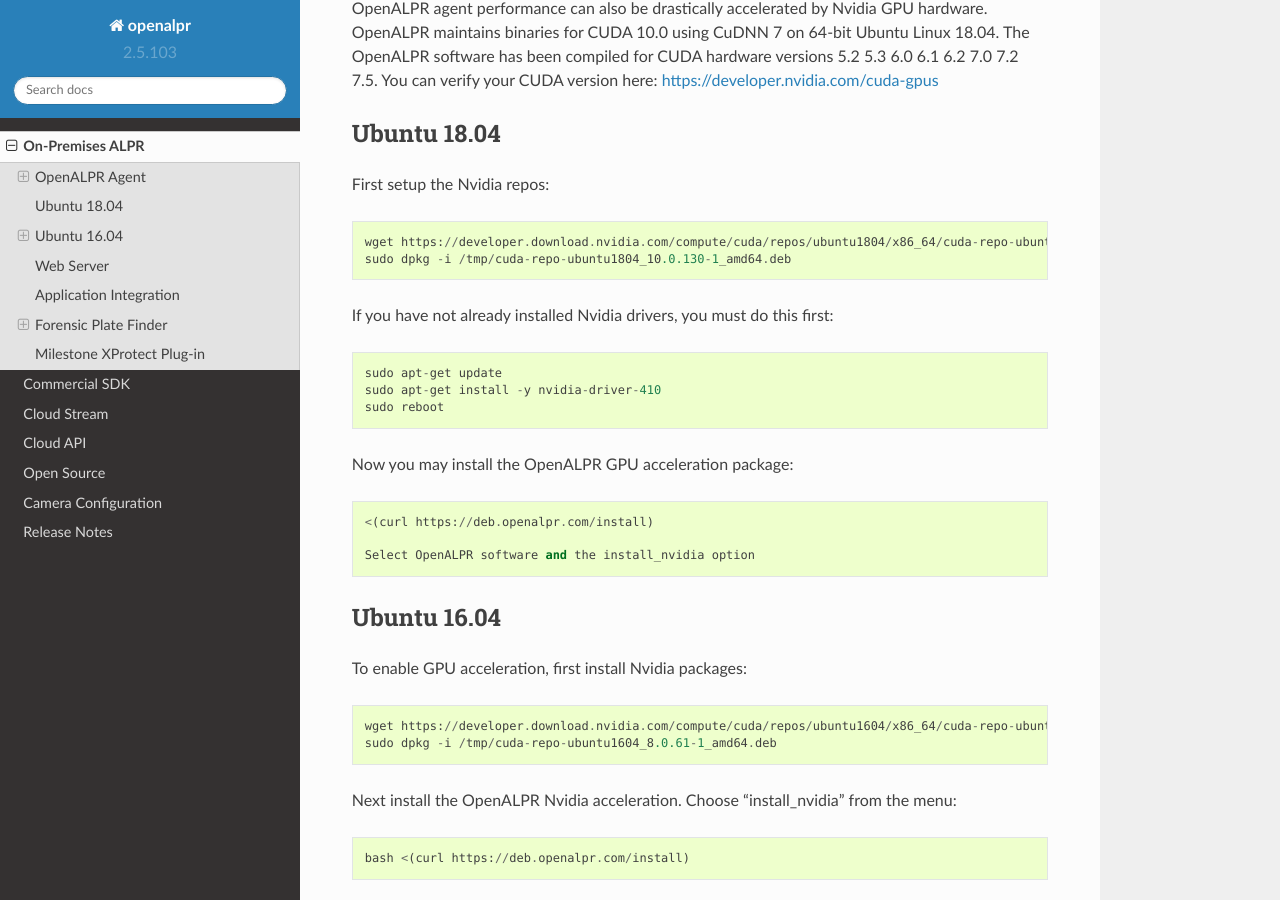
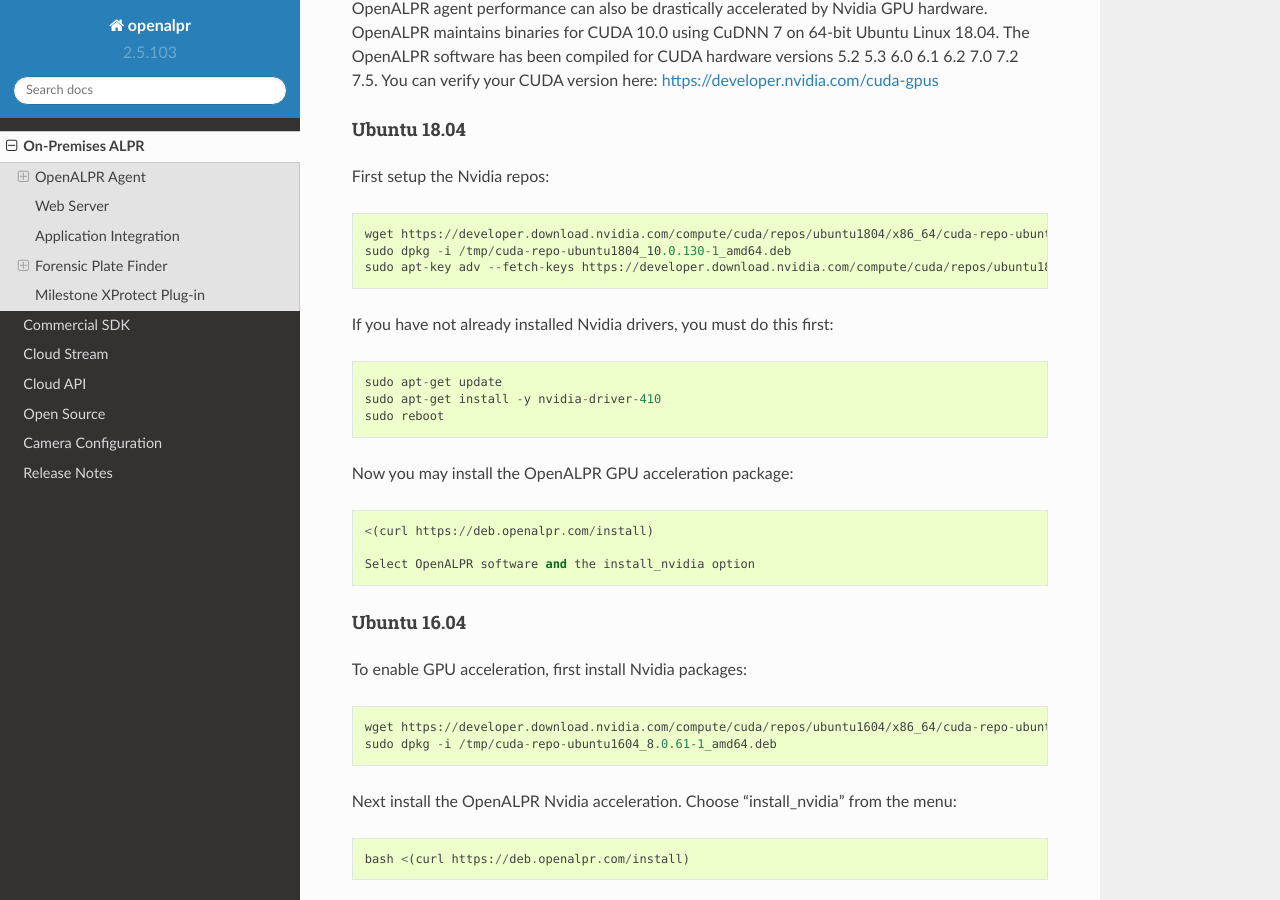
Before and after one commit to openalpr/doc, a Sphinx documentation site: the page built from source/on_premises.rst, in a window 1280 px wide and 900 px high, scrolled down 1087 px. Built offline with Sphinx 7.4.7 and the Read the Docs theme 2.0.0, drawn with Linux system fonts in a browser that asks for light colours.

Commit message:
Add apt key

```diff
--- a/source/on_premises.rst
+++ b/source/on_premises.rst
@@ -35,12 +35,13 @@
 OpenALPR agent performance can also be drastically accelerated by Nvidia GPU hardware.  OpenALPR maintains binaries for CUDA 10.0 using CuDNN 7 on 64-bit Ubuntu Linux 18.04.  The OpenALPR software has been compiled for CUDA hardware versions 5.2 5.3 6.0 6.1 6.2 7.0 7.2 7.5.  You can verify your CUDA version here: https://developer.nvidia.com/cuda-gpus
 
 Ubuntu 18.04
-==============
+................
 
 First setup the Nvidia repos::
 
   wget https://developer.download.nvidia.com/compute/cuda/repos/ubuntu1804/x86_64/cuda-repo-ubuntu1804_10.0.130-1_amd64.deb -O /tmp/cuda-repo-ubuntu1804_10.0.130-1_amd64.deb
   sudo dpkg -i /tmp/cuda-repo-ubuntu1804_10.0.130-1_amd64.deb
+  sudo apt-key adv --fetch-keys https://developer.download.nvidia.com/compute/cuda/repos/ubuntu1804/x86_64/7fa2af80.pub
 
 If you have not already installed Nvidia drivers, you must do this first::
 
@@ -55,7 +56,7 @@
   Select OpenALPR software and the install_nvidia option
 
 Ubuntu 16.04
-===============
+...............
 
 To enable GPU acceleration, first install Nvidia packages::
 
```
